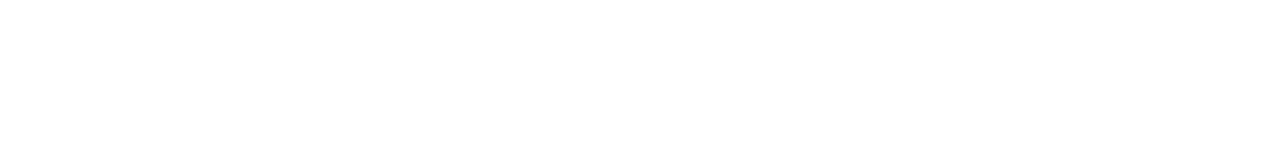
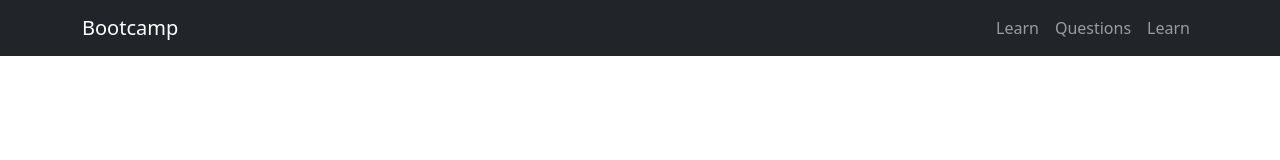
Before and after one commit to torik135/bootcamp-bootstrap5-mock, a plain HTML site: page index.html in a window 1280 px wide. Drawn offline with Linux system fonts and the light colour scheme.

Commit message:
add navbar

```diff
--- a/index.html
+++ b/index.html
@@ -3,9 +3,37 @@
 <head>
 	<meta charset="utf-8">
 	<meta name="viewport" content="width=device-width, initial-scale=1">
+	<link rel="stylesheet" type="text/css" href="css/bootstrap/bootstrap.min.css">
+	<link rel="stylesheet" type="text/css" href="css/style.css">
 	<title>Bootcamp</title>
 </head>
 <body>
 
+
+	<nav class="navbar navbar-expand-lg bg-dark navbar-dark">
+		<div class="container">
+			<a href="#" class="navbar-brand">Bootcamp</a>
+
+			<button class="navbar-toggler" type="button" data-bs-toggle="collapse" data-bs-target="#navmenu">
+				<span class="navbar-toggler-icon"></span>
+			</button>
+
+			<div class="collapse navbar-collapse" id="navmenu">
+				<ul class="navbar-nav ms-auto">
+					<li class="navbar-item">
+						<a href="#learn" class="nav-link">Learn</a>
+					</li>
+					<li class="navbar-item">
+						<a href="#questions" class="nav-link">Questions</a>
+					</li>
+					<li class="navbar-item">
+						<a href="#instructors" class="nav-link">Learn</a>
+					</li>
+				</ul>
+			</div>
+		</div>
+	</nav>
+
+	<script type="text/javascript" src="js/bootstrap.bundle.min.js"></script>
 </body>
 </html>
```
